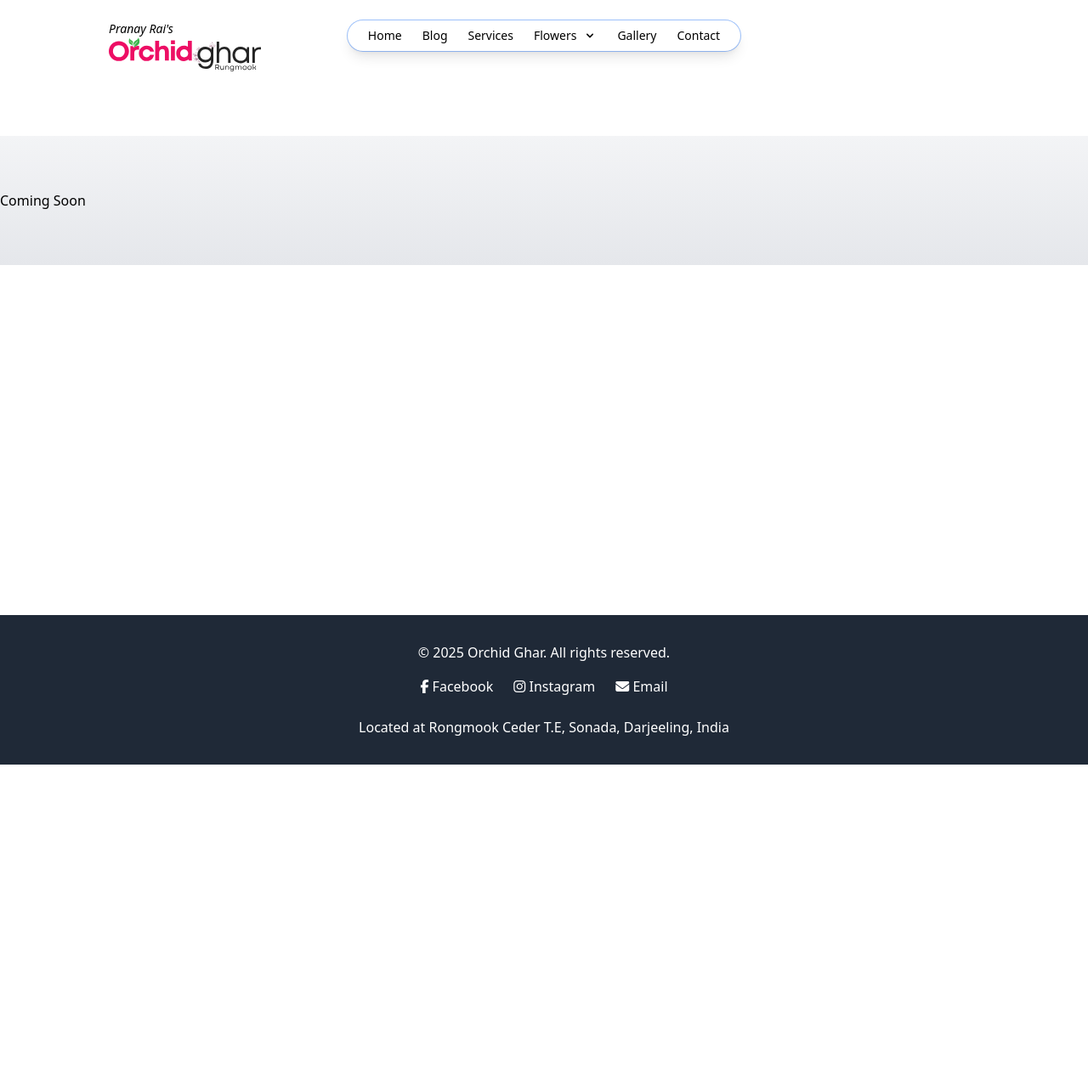
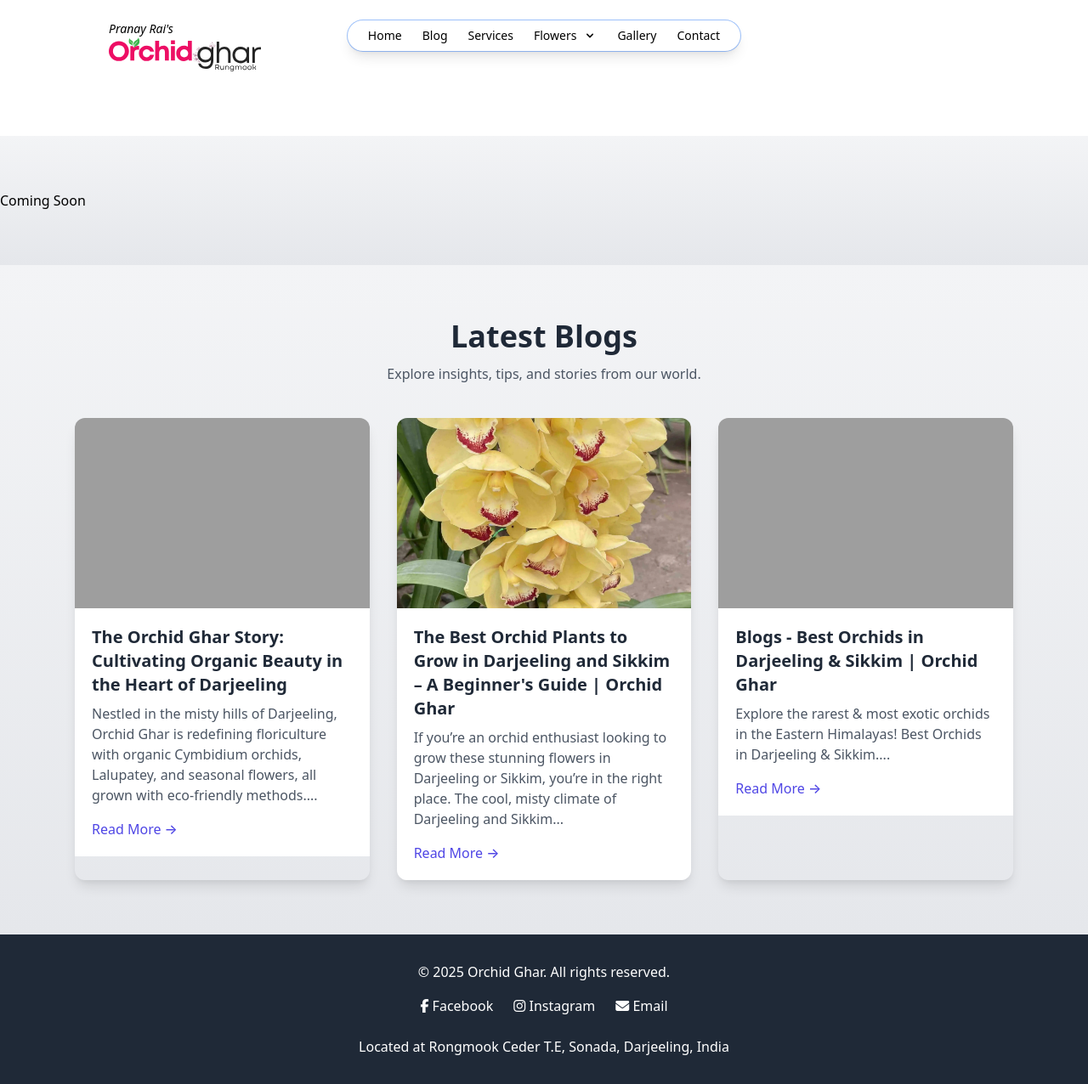
Before and after one commit to OrchidGhar/orchidghar.github.io, a Jekyll site: the page built from _flowers/chrysanthemum.html, in a window 1280 px wide. Shown: the whole page at 85% size. Built offline with Jekyll 4.4.1, drawn with Linux system fonts in a browser that asks for light colours; nearby versions of some CDN libraries; before the commit the page ends 900 px from its top, so only the background shows below that.

Commit message:
bug fixed

```diff
--- a/_flowers/chrysanthemum.html
+++ b/_flowers/chrysanthemum.html
@@ -12,3 +12,4 @@ excerpt: "Chrysanthemum care, pricing, and details for flower lovers in Sikkim &
 <section class="relative py-16 bg-gradient-to-b from-gray-100 to-gray-200 dark:from-gray-900 dark:to-gray-800">
 Coming Soon
 </section>
+{% include latestBlogs.html %}
--- a/_flowers/cymbidium-orchid.html
+++ b/_flowers/cymbidium-orchid.html
@@ -195,7 +195,7 @@ excerpt: "Cymbidium Orchid care, pricing, and details for orchid lovers in Sikki
 
     </div>
   </section>
-  {% include indianOrchidFestival.html %}
+  {% include latestBlogs.html %}
   <script>
     function toggleDetails(detailId, btnId) {
       var details = document.getElementById(detailId);
--- a/_flowers/ranunculus.html
+++ b/_flowers/ranunculus.html
@@ -12,4 +12,4 @@ excerpt: "Ranunculus care, pricing, and details for flower lovers in Sikkim & Da
 <section class="relative py-16 bg-gradient-to-b from-gray-100 to-gray-200 dark:from-gray-900 dark:to-gray-800">
 Coming Soon
 </section>
-{% include indianOrchidFestival.html %}
+{% include latestBlogs.html %}
```
